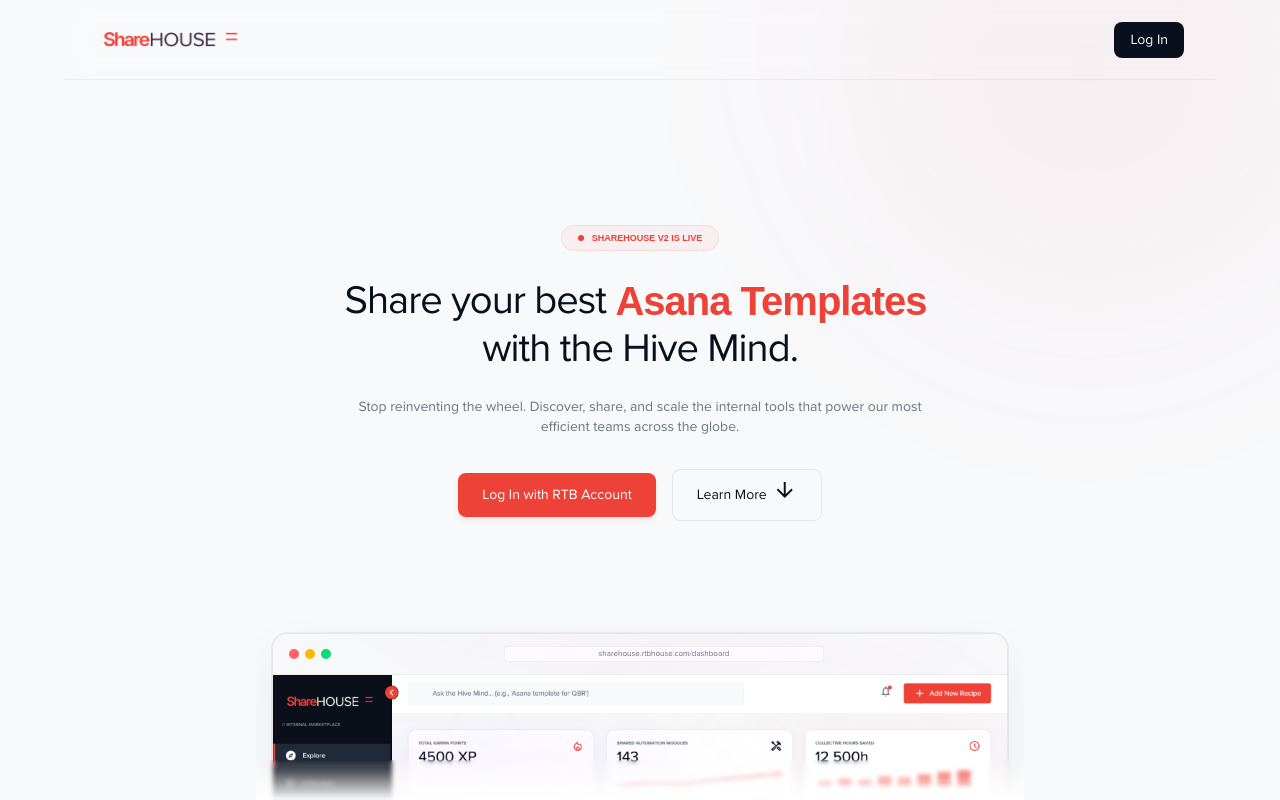
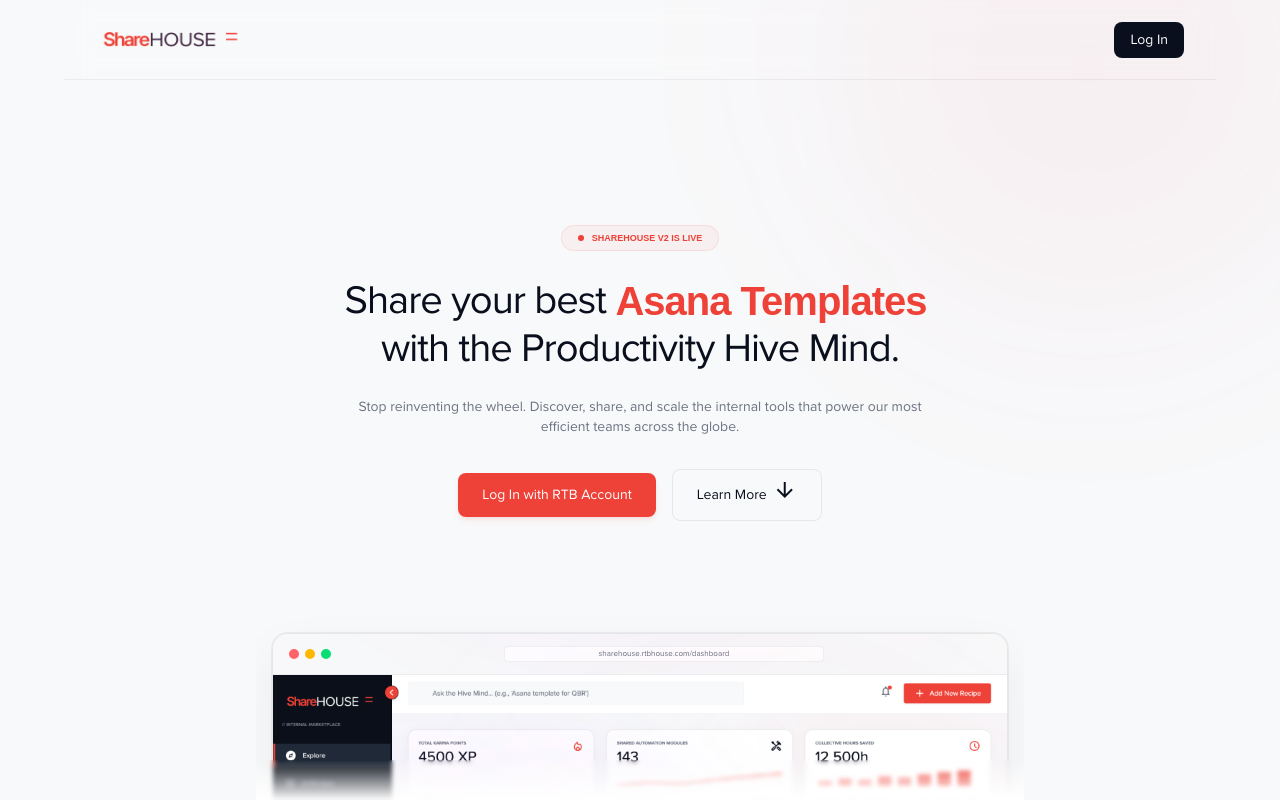
Before and after one commit to KubaBed/Sharehou, a React (Vite) app: page / in a window 1280 px wide. Shown: the top 800 px of the page. Built offline with nearby package versions, Linux system fonts and the light colour scheme; no server answers; a web font is replaced by a local one.

Commit message:
feat(landing): update hero heading to 'Productivity Hive Mind'

```diff
--- a/src/pages/Landing.jsx
+++ b/src/pages/Landing.jsx
@@ -79,7 +79,7 @@
             <Reveal delay={150} duration={700}>
               <h1 className="font-spec-title text-charcoal tracking-tight max-w-3xl mb-6 mx-auto leading-tight text-4xl md:text-5xl">
                 Share your best <DynamicHeroText /> <br className="hidden sm:inline" />
-                with the Hive Mind.
+                with the Productivity Hive Mind.
               </h1>
             </Reveal>
 
```
